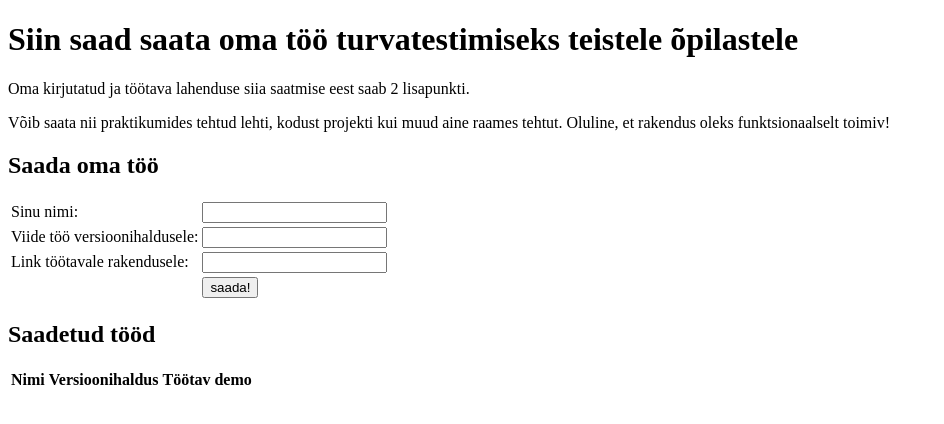
After one commit to teadur/i244, a PHP site: page /praktikum5/nimekiri.php in a window 1280 px wide. The commit adds this page. Shown: the top 424 px of the page, without its empty margins (0-944 px from the left). Run offline with PHP 8.4, Linux system fonts and the light colour scheme; lists and menus that the app fills with data are empty.

Commit message:
Praktikum 5 materjalid lisatud

```diff
--- a/index.php
+++ b/index.php
@@ -161,7 +161,7 @@
   </tr><tr>
     <td>15</td><td colspan="2">Tegele koduse projektiga, aruandes kirjuta progressist</td><td>29.05.2016 23:59</td>
   </tr><tr>
-    <td>16</td><td>Retsenseeritavate projektide turvatestimine</td><td></td><td>05.06.2016 23:59</td>
+    <td>16</td><td colspan="2">Retsenseeritavate projektide turvatestimine</td><td>05.06.2016 23:59</td>
   </tr>
 </table>
 
--- /dev/null
+++ b/praktikum5/nimekiri.php
@@ -0,0 +1,41 @@
+<!DOCTYPE html>
+<html lang="et"><head>
+<meta http-equiv="content-type" content="text/html; charset=UTF-8">
+  <meta charset="utf-8">
+  <title>I244 kaugõpe: 5. praktikum: töö saatmine</title>
+</head>
+<body>
+
+<h1>Siin saad saata oma töö turvatestimiseks teistele õpilastele</h1>
+<p>Oma kirjutatud ja töötava lahenduse siia saatmise eest saab 2 lisapunkti.</p>
+<p>Võib saata nii praktikumides tehtud lehti, kodust projekti kui muud aine raames tehtut. Oluline, et rakendus oleks funktsionaalselt toimiv!</p>
+<h2>Saada oma töö</h2>
+<form method="POST">
+<table>
+  <tr>
+    <td>Sinu nimi:</td>
+    <td><input type="text" name="nimi" required /></td>
+  </tr>
+  <tr>
+    <td>Viide töö versioonihaldusele:</td>
+    <td><input type="url" name="git" required /></td>
+  </tr>
+  <tr>
+    <td>Link töötavale rakendusele:</td>
+    <td><input type="url" name="link" required /></td>
+  </tr>
+  <tr>
+    <td></td>
+    <td><input type="submit" value="saada!" /></td>
+  </tr>
+</table>
+</form>
+
+<h2>Saadetud tööd</h2>
+<table>
+<tr><th>Nimi</th><th>Versioonihaldus</th><th>Töötav demo</th></tr>
+<?php include('salvesta.php'); ?>
+<?php include('esitatud.html'); ?>
+</table>
+
+</body></html>
--- /dev/null
+++ b/praktikum5/salvesta.php
@@ -0,0 +1,11 @@
+<?php
+
+  if (count($_POST)) {
+    $html = sprintf(
+      '<tr><td>%s</td><td><a href="%s">%s</a></td><td><a href="%s">%s</a></td></tr>' . "\n",
+      $_POST['nimi'], $_POST['git'], $_POST['git'], $_POST['link'], $_POST['link']
+    );
+    file_put_contents('esitatud.html', $html, FILE_APPEND);
+  }
+
+?>
```
Also changed, not shown: praktikum5/index.php (added, +24 -0 lines), praktikum5/esitatud.html (added).
